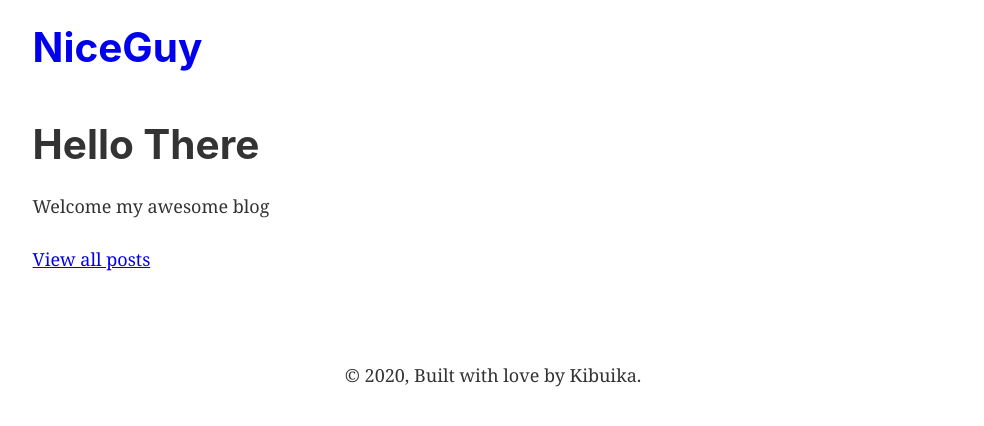
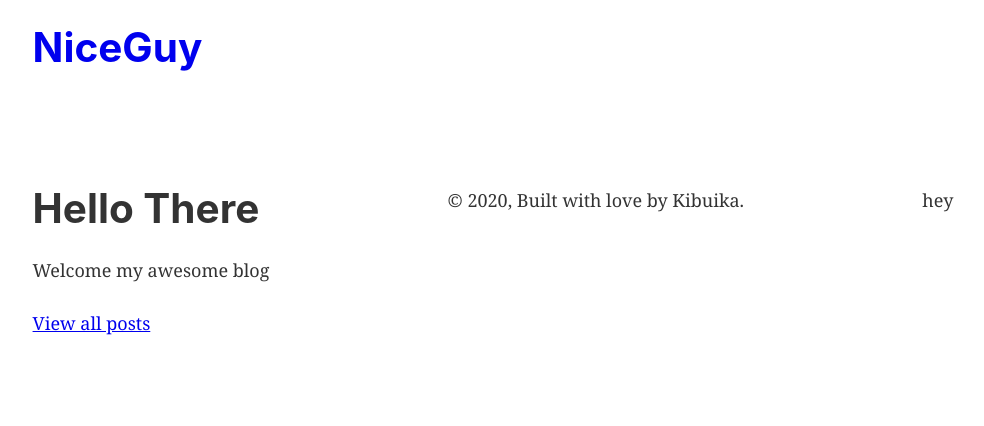
Before and after one commit to kibuikaCodes/blog-build, a Gatsby site: page / in a window 1280 px wide. Shown: the whole page, without its empty margins (147-1131 px from the left). Built offline with nearby package versions, Linux system fonts and the light colour scheme; Gatsby itself is replaced by a stand-in of ours.

Commit message:
aligning contents left and right

```diff
--- a/src/pages/index.js
+++ b/src/pages/index.js
@@ -2,11 +2,29 @@ import React from "react";
 import { Link } from "gatsby";
 import Layout from "../components/layout";
 import SEO from "../components/seo";
-// import "./index.css";
+import styled from "styled-components";
+
+const PageContainer = styled.div`
+  margin-bottom: 2em;
+
+`;
+
+const RightContainer = styled.div`
+  float: right;
+
+`;
+
+const LeftContainer = styled.div`
+  float: left;
+
+`;
+
+
 const IndexPage = () => (
   <Layout>
     <SEO title="Home" keywords={[`gatsby`, `application`, `react`]} />
-    <div >
+    <PageContainer >
+      <LeftContainer>
       <h1>Hello There</h1>
       <p>Welcome my awesome blog</p>
       <div>
@@ -19,7 +37,11 @@ const IndexPage = () => (
         </div>
       </div>
       <Link to="/blog/">View all posts</Link>
-    </div>
+      </LeftContainer>
+      <RightContainer>
+        hey
+      </RightContainer>
+    </PageContainer>
   </Layout>
 );
 export default IndexPage;
```
